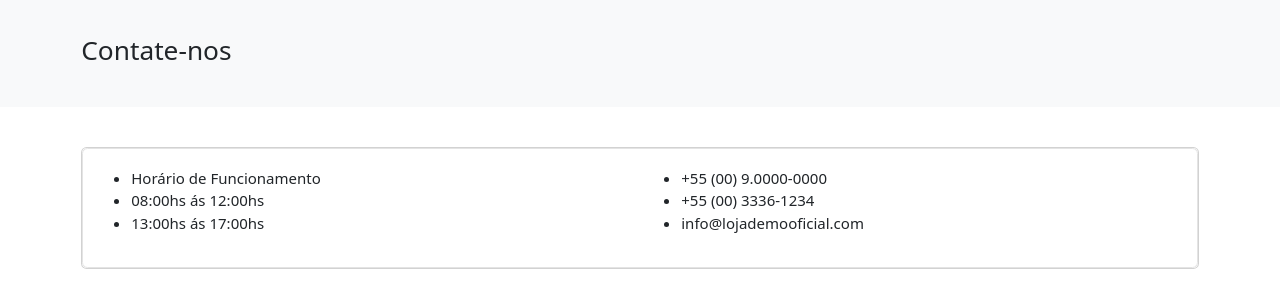
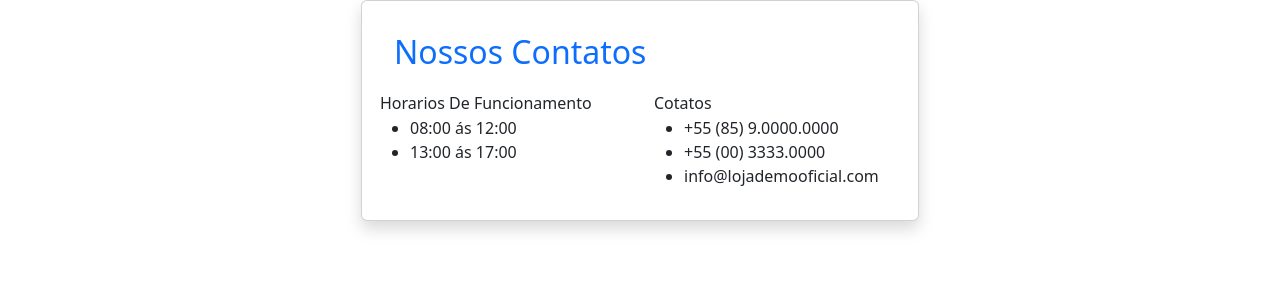
Before and after one commit to SouFuture-2022/JuizoFinal, a PHP site: page /celke/Views/Contato.php in a window 1280 px wide. Shown: the top 308 px of the page. Run offline with PHP 8.4, Linux system fonts and the light colour scheme; some libraries are stand-ins or nearby versions; some web fonts are replaced.

Commit message:
Refatoração

```diff
--- a/Views/Contato.php
+++ b/Views/Contato.php
@@ -1,9 +1,38 @@
-<link href="Assets/css/bootstrap.css" rel="stylesheet" type="text/css" />
-<link href="Assets/css/all.min.css" rel="stylesheet" type="text/css">
-<link href="Assets/css/ui.css" rel="stylesheet" type="text/css" />
-<link href="Assets/css/ocultar-exibir.css" type="text/css" rel="stylesheet">
-<link href="Assets/css/responsive.css" rel="stylesheet" media="only screen and (max-width: 1200px)" />
-<link href="Assets/css/avaliacao-estrelas.css" rel="stylesheet" type="text/css" />
+<link href="https://cdn.jsdelivr.net/npm/bootstrap@5.2.0-beta1/dist/css/bootstrap.min.css" rel="stylesheet" integrity="sha384-0evHe/X+R7YkIZDRvuzKMRqM+OrBnVFBL6DOitfPri4tjfHxaWutUpFmBp4vmVor" crossorigin="anonymous">
+
+<section>
+    <div class="container d-flex justify-content-center">
+        <div class="card shadow p-3 mb-5 bg-body rounded w-50 p-3">
+            <div class="card-body">
+                <h2 class="text-primary mb-1"> Nossos Contatos</h2>
+            </div>
+            <div class="row">
+                <div class="col-md-6">
+                    <option selected>Horarios De Funcionamento</option>
+
+                <ul>
+                    <li>08:00 ás 12:00</li>
+                    <li>13:00 ás 17:00</li>
+                </ul>
+                </div>
+                    <div class="col-md-6">
+                        <option selected>Cotatos</option>
+
+                        <ul>
+                            <li>+55 (85) 9.0000.0000</li>
+                            <li>+55 (00) 3333.0000</li>
+                           <li>info@lojademooficial.com</li>
+                        </ul>
+
+                    </div>
+        </div>
+
+        </div>
+    </div>
+
+</section>
+
+<!--
 <section class="section-name bg padding-y-sm">
     <div class="container">
         <header class="section-heading">
@@ -35,4 +64,4 @@
             </div>
         </article>
     </div>
-</section>
+</section>-->
```
